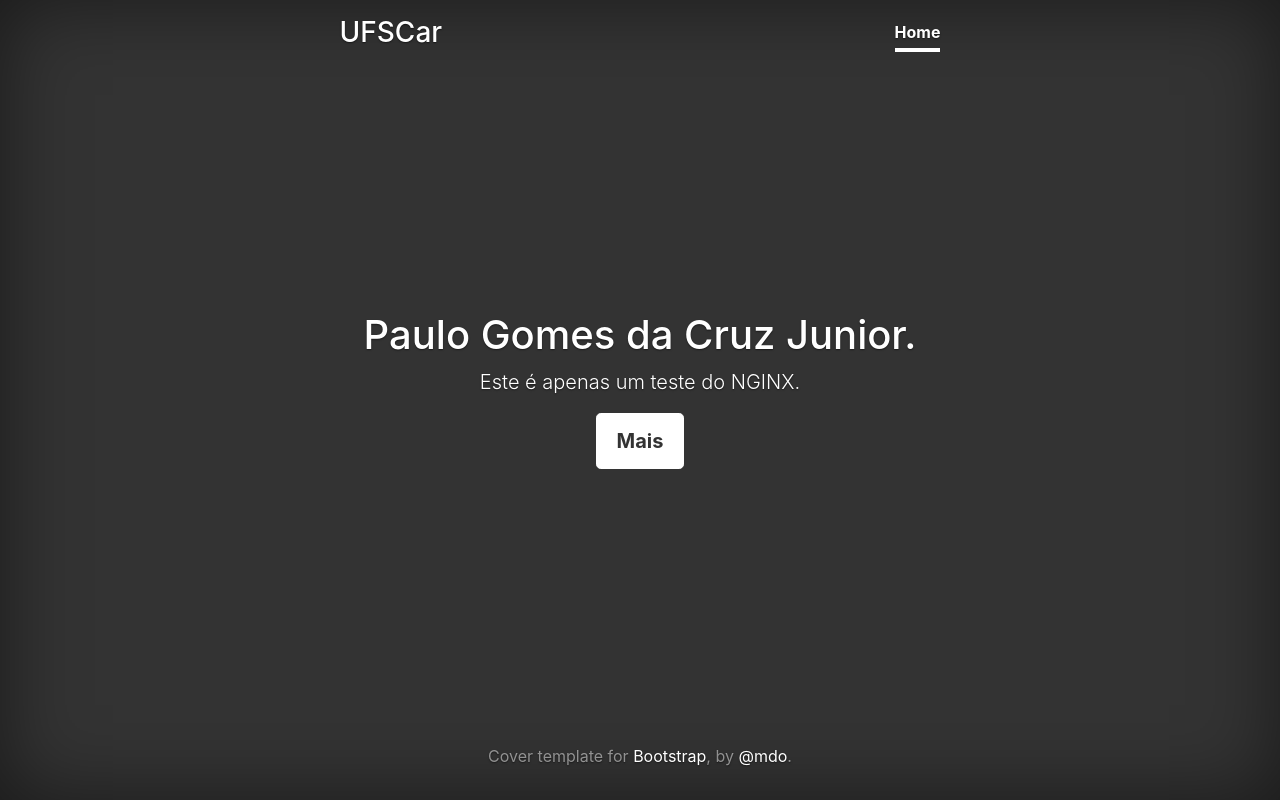
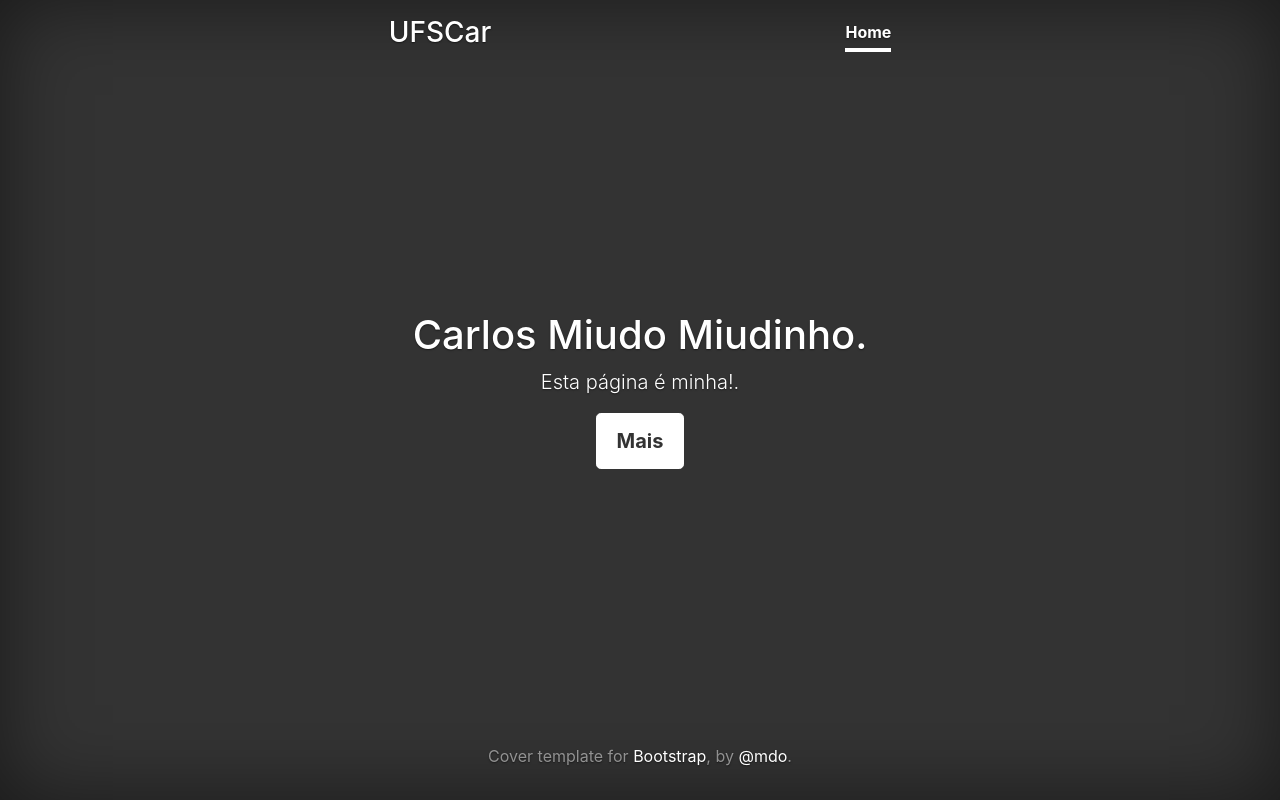
Before and after one commit to carnesto/miudo, a plain HTML site: page arquivos/index.html in a window 1280 px wide. Drawn offline with Linux system fonts and the light colour scheme.

Commit message:
alterando o index

```diff
--- a/arquivos/index.html
+++ b/arquivos/index.html
@@ -31,8 +31,8 @@
       </header>
 
       <main role="main" class="inner cover">
-        <h1 class="cover-heading">Paulo Gomes da Cruz Junior.</h1>
-        <p class="lead">Este é apenas um teste do NGINX.</p>
+        <h1 class="cover-heading">Carlos Miudo Miudinho.</h1>
+        <p class="lead">Esta página é minha!.</p>
         <p class="lead">
           <a href="#" class="btn btn-lg btn-secondary">Mais</a>
         </p>
```
